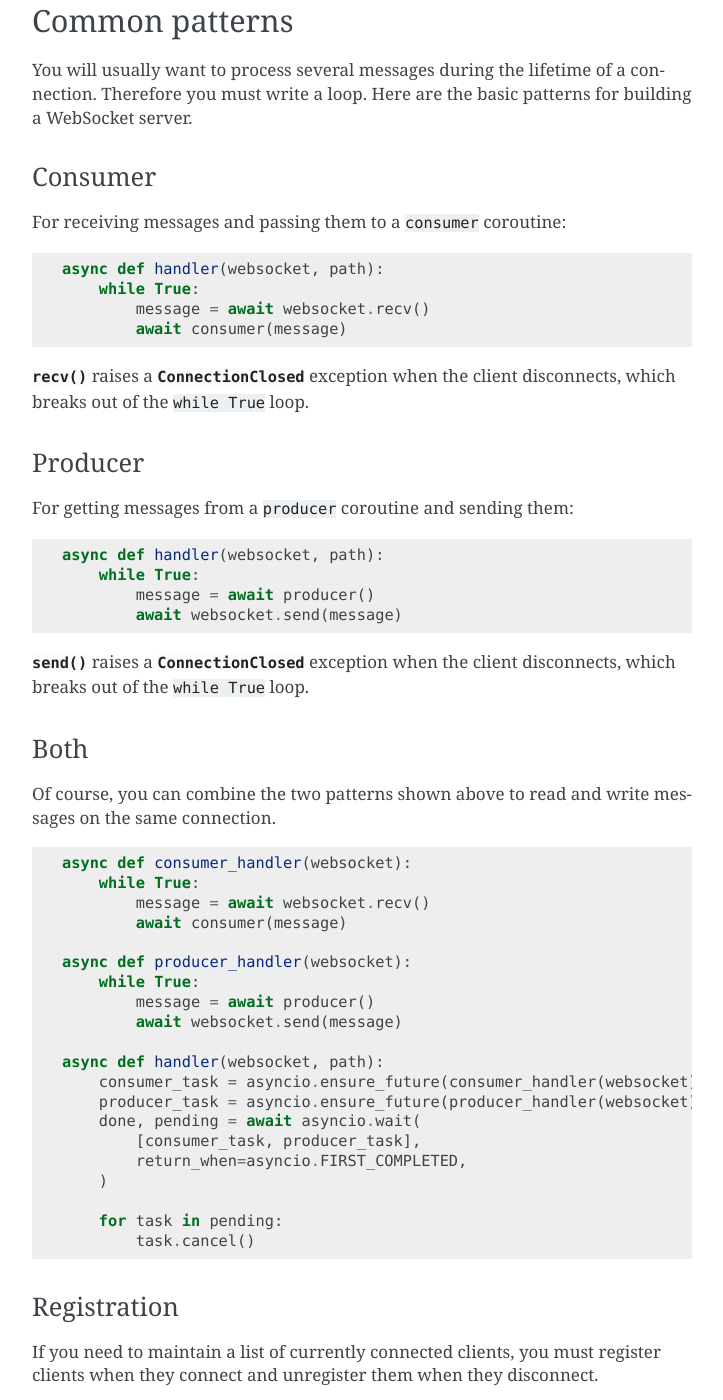
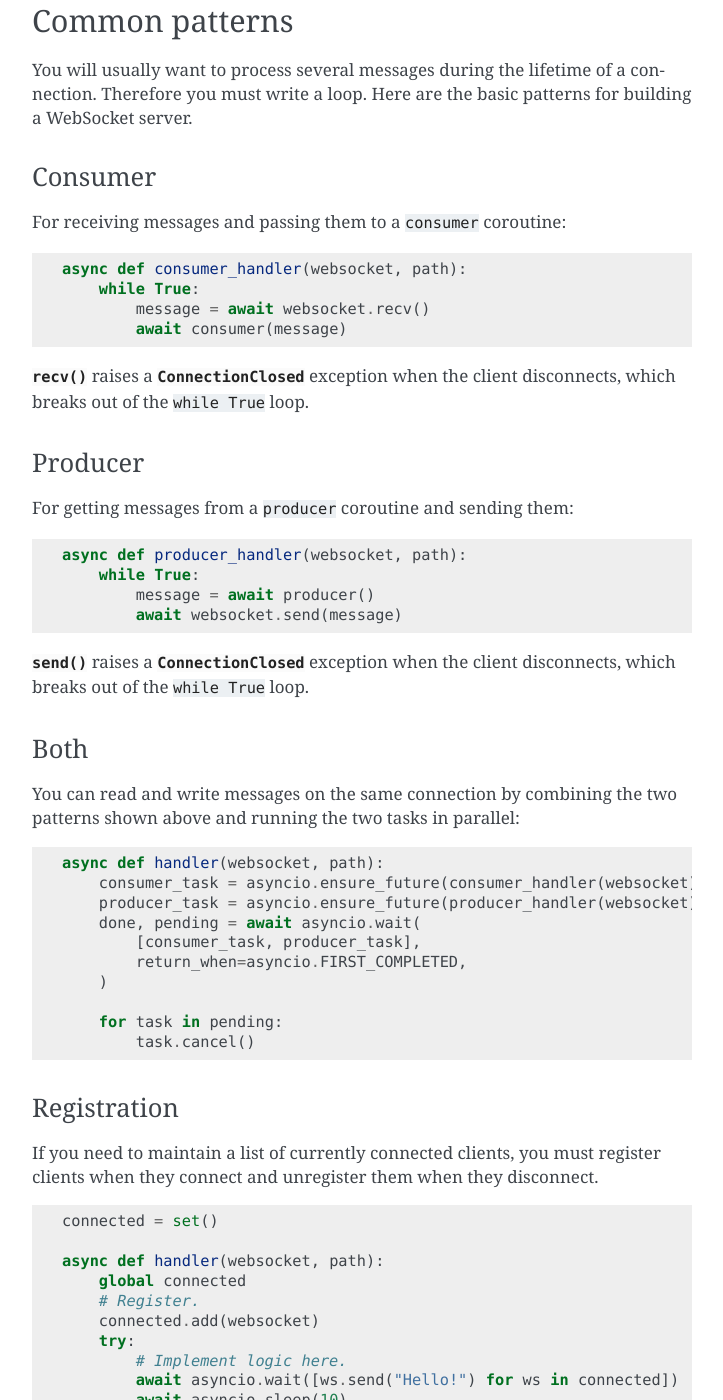
Before and after one commit to python-websockets/websockets, a Sphinx documentation site: the page built from docs/intro.rst, in a window 1280 px wide and 1400 px high, scrolled down 1428 px. Shown: the whole window, without its empty margins (388-1111 px from the left). Built offline with Sphinx 7.4.7, drawn with Linux system fonts in a browser that asks for light colours.

Commit message:
Improve wording a bit.

```diff
--- a/docs/intro.rst
+++ b/docs/intro.rst
@@ -85,20 +85,8 @@ disconnects, which breaks out of the ``while True`` loop.
 Both
 ....
 
-Of course, you can combine the two patterns shown above to read and write
-messages on the same connection.
-
-::
-
-    async def consumer_handler(websocket):
-        while True:
-            message = await websocket.recv()
-            await consumer(message)
-
-    async def producer_handler(websocket):
-        while True:
-            message = await producer()
-            await websocket.send(message)
+You can read and write messages on the same connection by combining the two
+patterns shown above and running the two tasks in parallel::
 
     async def handler(websocket, path):
         consumer_task = asyncio.ensure_future(consumer_handler(websocket))
```
Also changed, not shown: other parts of docs/intro.rst (+2 -2 lines).
